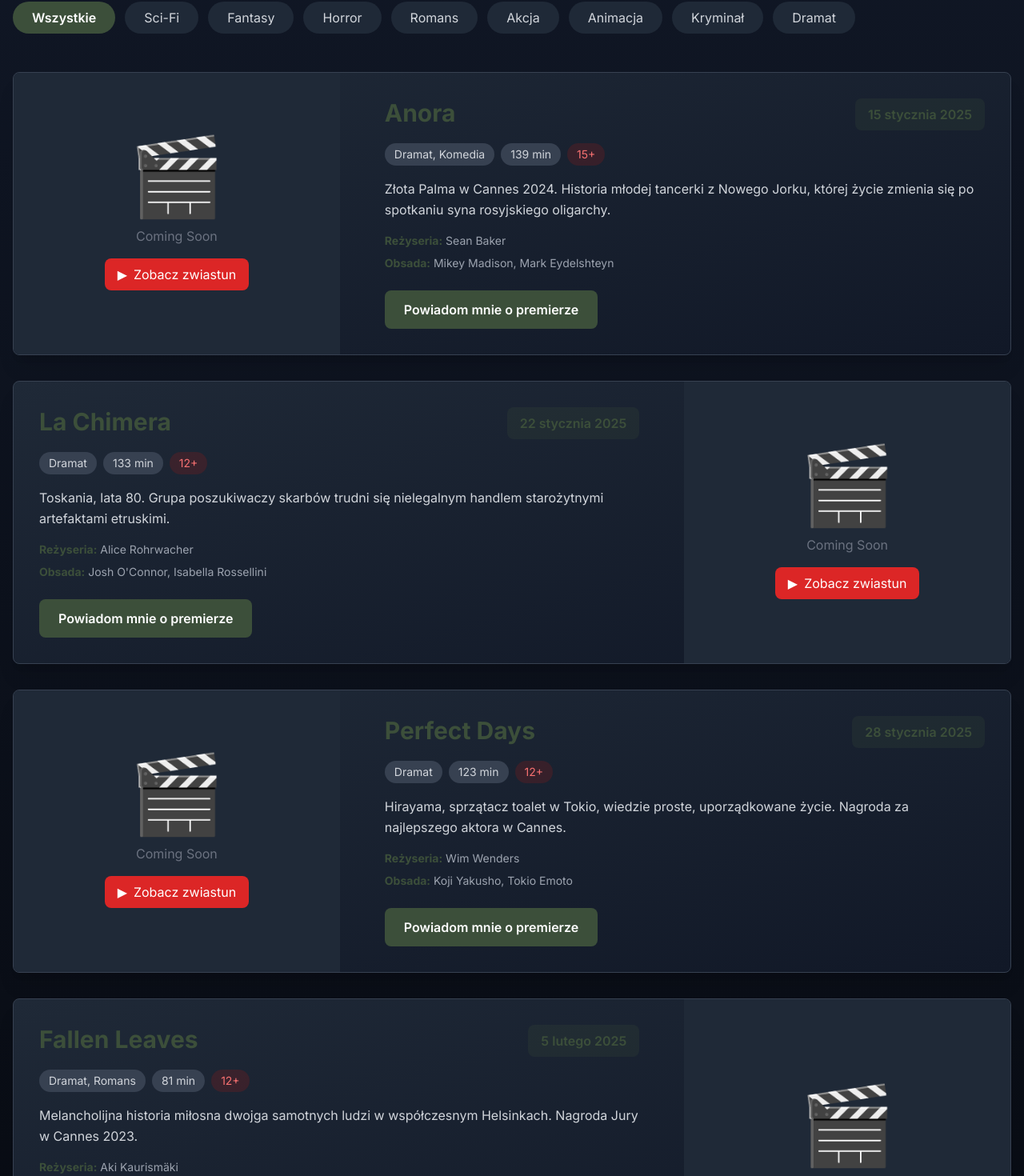
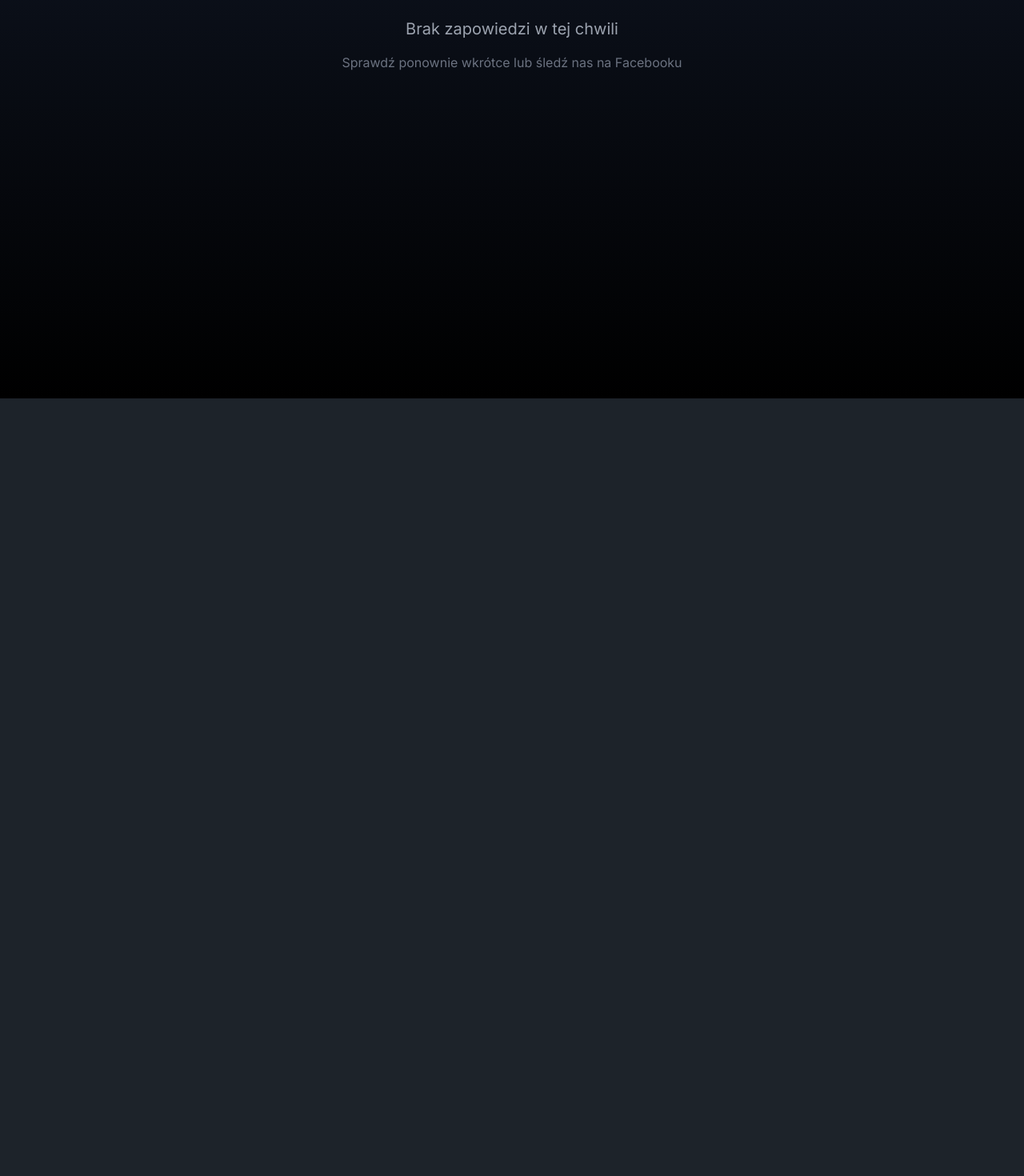
Before and after one commit to majdanrc/newa-front, a Next.js app: page /upcoming in a window 1280 px wide. Shown: the part 398-1868 px from the top of the page at 80% size. After the commit the page ends 896 px from the top, so only its background shows below. Built offline with nearby package versions, Linux system fonts and the light colour scheme.

Commit message:
upcoming, new-releases

```diff
--- a/package.json
+++ b/package.json
@@ -19,6 +19,7 @@
     "react": "^18",
     "react-dom": "^18",
     "react-icons": "^5.0.1",
+    "resend": "^6.24.0",
     "styled-components": "^6.1.8"
   },
   "devDependencies": {
--- /dev/null
+++ b/src/app/data/movies.ts
@@ -0,0 +1,31 @@
+export type Movie = {
+  id: number;
+  title: string;
+  genre: string;
+  duration: string;
+  rating: string;
+  description: string;
+  releaseDate: string;
+  poster: string;
+  director?: string;
+  cast?: string;
+};
+
+// Filmy aktualnie w repertuarze / premiery - używane na stronie głównej
+// i na stronie premier. Zapowiedzi (przyszłe, jeszcze nie wyświetlane
+// filmy) mieszkają osobno w src/app/data/upcoming.ts.
+export const currentMovies: Movie[] = [
+  {
+    id: 1,
+    title: "Wolność po włosku",
+    genre: "Dramat, Biograficzny",
+    duration: "117 min",
+    rating: "b/d",
+    description:
+      "Elektryzujący portret Goliardy Sapienzy - wybitnej włoskiej pisarki, złodziejki i kochanki, która po wyjściu z więzienia na nowo odkrywa siebie w trakcie upalnego rzymskiego lata. Reżyseria: Mario Martone. Obsada: Valeria Golino, Matilda De Angelis, Elodie.",
+    releaseDate: "2026-05-01",
+    poster: "/next.svg",
+    director: "Mario Martone",
+    cast: "Valeria Golino, Matilda De Angelis, Elodie",
+  },
+];
--- /dev/null
+++ b/src/app/data/upcoming.ts
@@ -0,0 +1,6 @@
+import type { Movie } from "@/app/data/movies";
+
+// Zapowiedzi - filmy, które jeszcze nie miały premiery w kinie.
+// Osobno od premier (movies.ts), bo to inny etap życia filmu.
+// TODO: docelowo ma czytać z zewnętrznego storage zamiast tablicy w kodzie.
+export const upcomingMovies: Movie[] = [];
--- a/src/app/new-releases/page.tsx
+++ b/src/app/new-releases/page.tsx
@@ -3,21 +3,7 @@
 import { monoton } from "@/app/ui/fonts";
 import Image from "next/image";
 import { useState } from "react";
-
-// Sample movie data
-const newReleases = [
-  {
-    id: 1,
-    title: "Wolność po włosku",
-    genre: "Dramat, Biograficzny",
-    duration: "117 min",
-    rating: "b/d",
-    description:
-      "Elektryzujący portret Goliardy Sapienzy - wybitnej włoskiej pisarki, złodziejki i kochanki, która po wyjściu z więzienia na nowo odkrywa siebie w trakcie upalnego rzymskiego lata. Reżyseria: Mario Martone. Obsada: Valeria Golino, Matilda De Angelis, Elodie.",
-    releaseDate: "2026-05-01",
-    poster: "/next.svg",
-  },
-];
+import { currentMovies as newReleases } from "@/app/data/movies";
 
 export default function NewReleasesPage() {
   const [selectedMovie, setSelectedMovie] = useState<number | null>(null);
@@ -82,9 +68,6 @@ export default function NewReleasesPage() {
                     Premiera:{" "}
                     {new Date(movie.releaseDate).toLocaleDateString("pl-PL")}
                   </span>
-                  <button className="px-4 py-2 bg-newa-green hover:bg-newa-green/80 text-white rounded-lg transition-colors font-semibold">
-                    Kup bilet
-                  </button>
                 </div>
 
                 {/* Expanded details */}
--- a/src/app/page.tsx
+++ b/src/app/page.tsx
@@ -4,30 +4,7 @@ import Image from "next/image";
 import Link from "next/link";
 import { monoton } from "@/app/ui/fonts";
 import { AiFillPlayCircle } from "react-icons/ai";
-
-const featuredMovies = [
-  {
-    id: 1,
-    title: "Parasite",
-    genre: "Dramat",
-    rating: "15+",
-    description: "Zwycięzca Oscara od Bong Joon-ho",
-  },
-  {
-    id: 2,
-    title: "The Lighthouse",
-    genre: "Dramat/Horror",
-    rating: "15+",
-    description: "Hipnotyzujący thriller psychologiczny",
-  },
-  {
-    id: 3,
-    title: "Portrait de la jeune fille",
-    genre: "Dramat",
-    rating: "12+",
-    description: "Poruszająca opowieść o miłości i sztuce",
-  },
-];
+import { currentMovies as featuredMovies } from "@/app/data/movies";
 
 export default function Home() {
   return (
@@ -138,11 +115,6 @@ export default function Home() {
                     <span className="text-gray-500 text-sm">
                       {movie.rating}
                     </span>
-                    <Link href="/repertoire">
-                      <button className="px-4 py-2 bg-newa-green/20 hover:bg-newa-green text-newa-green hover:text-white rounded-lg transition-colors text-sm font-semibold">
-                        Kup bilet
-                      </button>
-                    </Link>
                   </div>
                 </div>
               </div>
--- a/src/app/repertoire/page.tsx
+++ b/src/app/repertoire/page.tsx
@@ -181,7 +181,7 @@ export default function RepertoirePage() {
                     </div>
                   </div>
 
-                  {/* Price and Action */}
+                  {/* Price */}
                   <div className="flex items-center gap-4 md:flex-col md:items-end">
                     <div className="text-right">
                       <p className="text-gray-400 text-sm">od</p>
@@ -189,9 +189,6 @@ export default function RepertoirePage() {
                         {show.price}
                       </p>
                     </div>
-                    <button className="px-6 py-3 bg-newa-green hover:bg-newa-green/80 text-white rounded-lg transition-colors font-semibold whitespace-nowrap">
-                      Kup bilet
-                    </button>
                   </div>
                 </div>
               </div>
--- a/src/app/upcoming/page.tsx
+++ b/src/app/upcoming/page.tsx
@@ -2,134 +2,26 @@
 
 import { monoton } from "@/app/ui/fonts";
 import { useState } from "react";
-
-// Sample upcoming movies data
-const upcomingMovies = [
-  {
-    id: 1,
-    title: "Anora",
-    genre: "Dramat, Komedia",
-    duration: "139 min",
-    rating: "15+",
-    description:
-      "Złota Palma w Cannes 2024. Historia młodej tancerki z Nowego Jorku, której życie zmienia się po spotkaniu syna rosyjskiego oligarchy.",
-    releaseDate: "2025-01-15",
-    director: "Sean Baker",
-    cast: "Mikey Madison, Mark Eydelshteyn",
-    trailer: true,
-  },
-  {
-    id: 2,
-    title: "La Chimera",
-    genre: "Dramat",
-    duration: "133 min",
-    rating: "12+",
-    description:
-      "Toskania, lata 80. Grupa poszukiwaczy skarbów trudni się nielegalnym handlem starożytnymi artefaktami etruskimi.",
-    releaseDate: "2025-01-22",
-    director: "Alice Rohrwacher",
-    cast: "Josh O'Connor, Isabella Rossellini",
-    trailer: true,
-  },
-  {
-    id: 3,
-    title: "Perfect Days",
-    genre: "Dramat",
-    duration: "123 min",
-    rating: "12+",
-    description:
-      "Hirayama, sprzątacz toalet w Tokio, wiedzie proste, uporządkowane życie. Nagroda za najlepszego aktora w Cannes.",
-    releaseDate: "2025-01-28",
-    director: "Wim Wenders",
-    cast: "Koji Yakusho, Tokio Emoto",
-    trailer: true,
-  },
-  {
-    id: 4,
-    title: "Fallen Leaves",
-    genre: "Dramat, Romans",
-    duration: "81 min",
-    rating: "12+",
-    description:
-      "Melancholijna historia miłosna dwojga samotnych ludzi w współczesnym Helsinkach. Nagroda Jury w Cannes 2023.",
-    releaseDate: "2025-02-05",
-    director: "Aki Kaurismäki",
-    cast: "Alma Pöysti, Jussi Vatanen",
-    trailer: false,
-  },
-  {
-    id: 5,
-    title: "The Zone of Interest",
-    genre: "Dramat, Historyczny",
-    duration: "105 min",
-    rating: "15+",
-    description:
-      "Komendant Auschwitz i jego rodzina budują wymarzoneżycie w domu tuż przy obozie. Grand Prix w Cannes 2023.",
-    releaseDate: "2025-02-12",
-    director: "Jonathan Glazer",
-    cast: "Christian Friedel, Sandra Hüller",
-    trailer: true,
-  },
-  {
-    id: 6,
-    title: "Anatomia upadku",
-    genre: "Dramat, Thriller",
-    duration: "151 min",
-    rating: "15+",
-    description:
-      "Pisarka staje pod zarzutem zabójstwa męża. Złota Palma w Cannes 2023. Fascynująca psychologiczna układanka.",
-    releaseDate: "2025-02-18",
-    director: "Justine Triet",
-    cast: "Sandra Hüller, Swann Arlaud",
-    trailer: true,
-  },
-  {
-    id: 7,
-    title: "EO",
-    genre: "Dramat",
-    duration: "88 min",
-    rating: "12+",
-    description:
-      "Współczesna odyseja przez Europę widziana oczami osiołka. Nagroda Jury w Cannes 2022. Film Jerzego Skolimowskiego.",
-    releaseDate: "2025-02-25",
-    director: "Jerzy Skolimowski",
-    cast: "Sandra Drzymalska, Lorenzo Zurzolo",
-    trailer: true,
-  },
-  {
-    id: 8,
-    title: "Aftersun",
-    genre: "Dramat",
-    duration: "101 min",
-    rating: "12+",
-    description:
-      "Sophie wspomina wakacje z ojcem sprzed 20 lat, starając się zrozumieć człowieka, którego znała i nie znała.",
-    releaseDate: "2025-03-05",
-    director: "Charlotte Wells",
-    cast: "Paul Mescal, Frankie Corio",
-    trailer: false,
-  },
-];
+import { upcomingMovies } from "@/app/data/upcoming";
 
 export default function UpcomingPage() {
   const [filter, setFilter] = useState<string>("all");
+
+  const genres = [
+    "all",
+    ...Array.from(
+      new Set(
+        upcomingMovies.flatMap((movie) =>
+          movie.genre.split(",").map((g) => g.trim())
+        )
+      )
+    ),
+  ];
 
   const filteredMovies =
     filter === "all"
       ? upcomingMovies
       : upcomingMovies.filter((movie) => movie.genre.includes(filter));
-
-  const genres = [
-    "all",
-    "Sci-Fi",
-    "Fantasy",
-    "Horror",
-    "Romans",
-    "Akcja",
-    "Animacja",
-    "Kryminał",
-    "Dramat",
-  ];
 
   return (
     <div className="min-h-screen bg-gradient-to-b from-gray-900 to-black text-white">
@@ -143,11 +35,12 @@ export default function UpcomingPage() {
           </h1>
           <div className="w-32 h-1 bg-newa-green mx-auto mb-4"></div>
           <p className="text-gray-400 text-lg">
-            Nadchodzące premiery - zarezerwuj miejsce już teraz!
+            Nadchodzące premiery
           </p>
         </div>
 
         {/* Filter Section */}
+        {upcomingMovies.length > 0 && (
           <div className="mb-12">
             <h3 className="text-xl font-semibold mb-4 text-gray-300">
               Filtruj po gatunku:
@@ -168,8 +61,19 @@ export default function UpcomingPage() {
               ))}
             </div>
           </div>
+        )}
 
         {/* Movies Timeline */}
+        {filteredMovies.length === 0 ? (
+          <div className="text-center py-16">
+            <p className="text-gray-400 text-xl mb-4">
+              Brak zapowiedzi w tej chwili
+            </p>
+            <p className="text-gray-500">
+              Sprawdź ponownie wkrótce lub śledź nas na Facebooku
+            </p>
+          </div>
+        ) : (
         <div className="space-y-8">
           {filteredMovies.map((movie, index) => (
             <div
@@ -183,11 +87,6 @@ export default function UpcomingPage() {
                 <div className="text-center">
                   <div className="text-8xl mb-4">🎬</div>
                   <p className="text-gray-500">Coming Soon</p>
-                  {movie.trailer && (
-                    <button className="mt-4 px-4 py-2 bg-red-600 hover:bg-red-700 text-white rounded-lg transition-colors flex items-center gap-2 mx-auto">
-                      <span>▶</span> Zobacz zwiastun
-                    </button>
-                  )}
                 </div>
               </div>
 
@@ -223,44 +122,24 @@ export default function UpcomingPage() {
                 </p>
 
                 <div className="space-y-2 text-sm mb-6">
+                  {movie.director && (
                     <p className="text-gray-400">
                       <strong className="text-newa-green">Reżyseria:</strong>{" "}
                       {movie.director}
                     </p>
+                  )}
+                  {movie.cast && (
                     <p className="text-gray-400">
                       <strong className="text-newa-green">Obsada:</strong>{" "}
                       {movie.cast}
                     </p>
+                  )}
                 </div>
-
-                <button className="px-6 py-3 bg-newa-green hover:bg-newa-green/80 text-white rounded-lg transition-colors font-semibold">
-                  Powiadom mnie o premierze
-                </button>
               </div>
             </div>
           ))}
         </div>
-
-        {/* Newsletter Section */}
-        <div className="mt-16 bg-gradient-to-r from-newa-green/20 to-transparent p-8 rounded-lg border-l-4 border-newa-green">
-          <h2 className="text-2xl font-bold text-newa-green mb-4">
-            Bądź na bieżąco!
-          </h2>
-          <p className="text-gray-300 mb-6">
-            Śledź nas na Facebooku, aby otrzymywać powiadomienia o nowych
-            zapowiedziach, festiwalach filmowych i specjalnych pokazach.
-          </p>
-          <div className="flex gap-4 max-w-md">
-            <input
-              type="email"
-              placeholder="Twój adres e-mail"
-              className="flex-1 px-4 py-3 bg-gray-800 border border-gray-700 rounded-lg text-white focus:outline-none focus:border-newa-green"
-            />
-            <button className="px-6 py-3 bg-newa-green hover:bg-newa-green/80 text-white rounded-lg transition-colors font-semibold whitespace-nowrap">
-              Zapisz się
-            </button>
-          </div>
-        </div>
+        )}
       </div>
     </div>
   );
```
Also changed, not shown: src/app/api/contact/route.ts (added, +40 -0 lines), src/app/contact/page.tsx (+35 -6 lines), 2 other files (tests, documents, lock files or other folders). Lines whose indentation alone changed are shown as unchanged.
